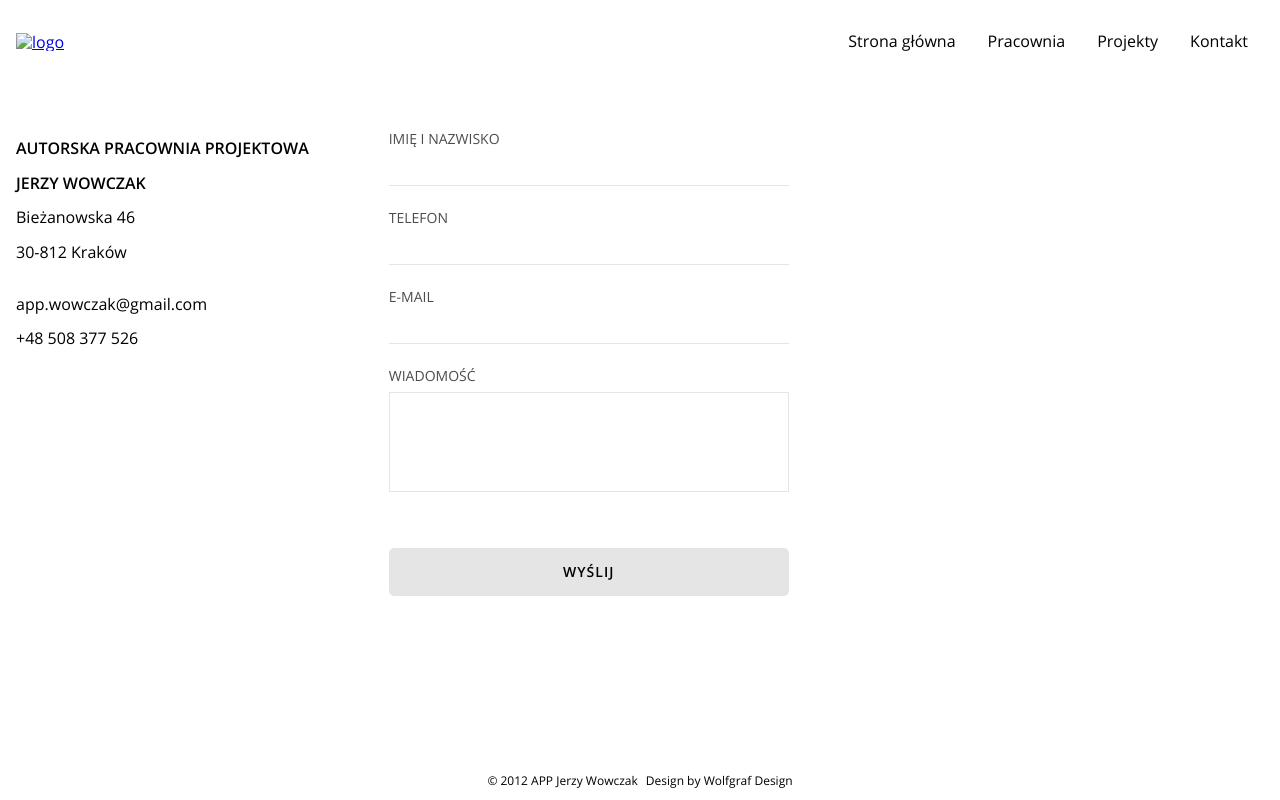
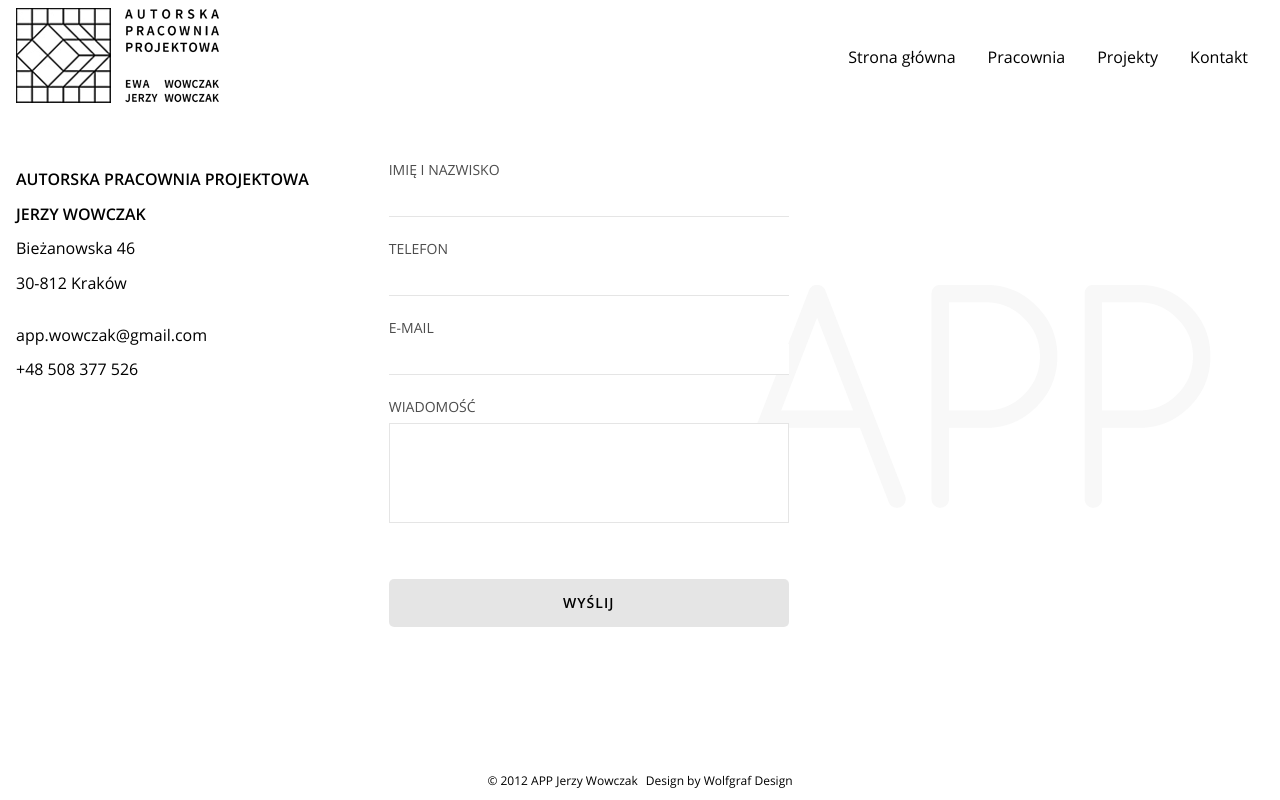
Before and after one commit to nanawebdev/house-design, a website: page source/contacts.html in a window 1280 px wide. Drawn offline with nearby package versions, Linux system fonts and the light colour scheme; files that its build step writes are made by us from their sources; the site is published under a folder, as on GitHub Pages, so addresses that start at the root find nothing; files whose address does not match are found by name.

Commit message:
fix img links

```diff
--- a/source/contacts.html
+++ b/source/contacts.html
@@ -16,7 +16,7 @@
       <header class="header">
 
         <a href="index.html">
-          <img src="/img/logo.png" width="205" height="95" alt="logo">
+          <img src="./img/logo.png" width="205" height="95" alt="logo">
         </a>
 
         <nav class="main-navigation">
--- a/source/sass/base.scss
+++ b/source/sass/base.scss
@@ -46,7 +46,7 @@ body {
   font-weight: 400;
   font-size: 16px;
   color: $basic-black;
-  background-image: url("/img/app.png");
+  background-image: url("./img/app.png");
   background-repeat: no-repeat;
   background-position: 80% 50%;
 }
```
Also changed, not shown: source/index.html (+1 -1 lines), source/projects.html (+1 -1 lines).
